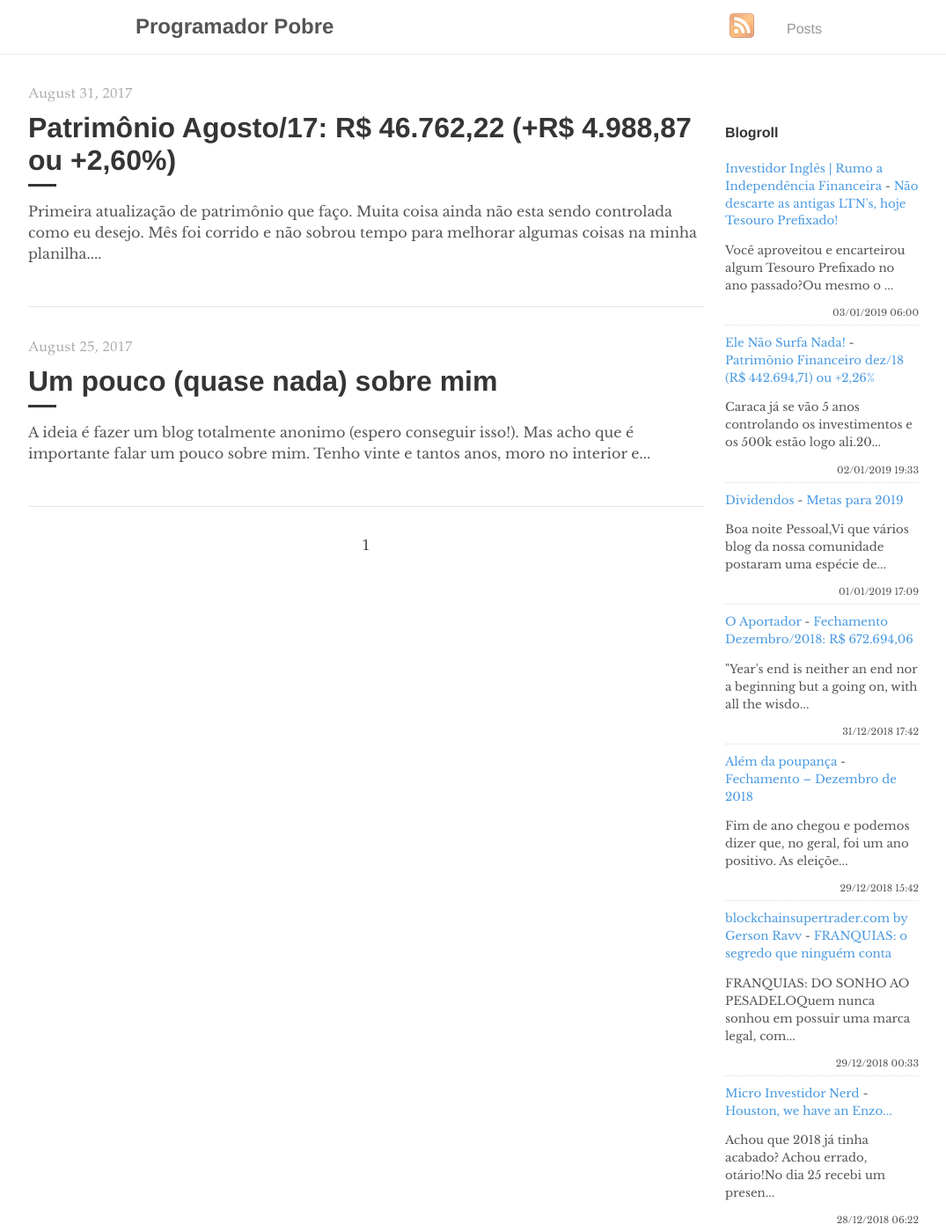
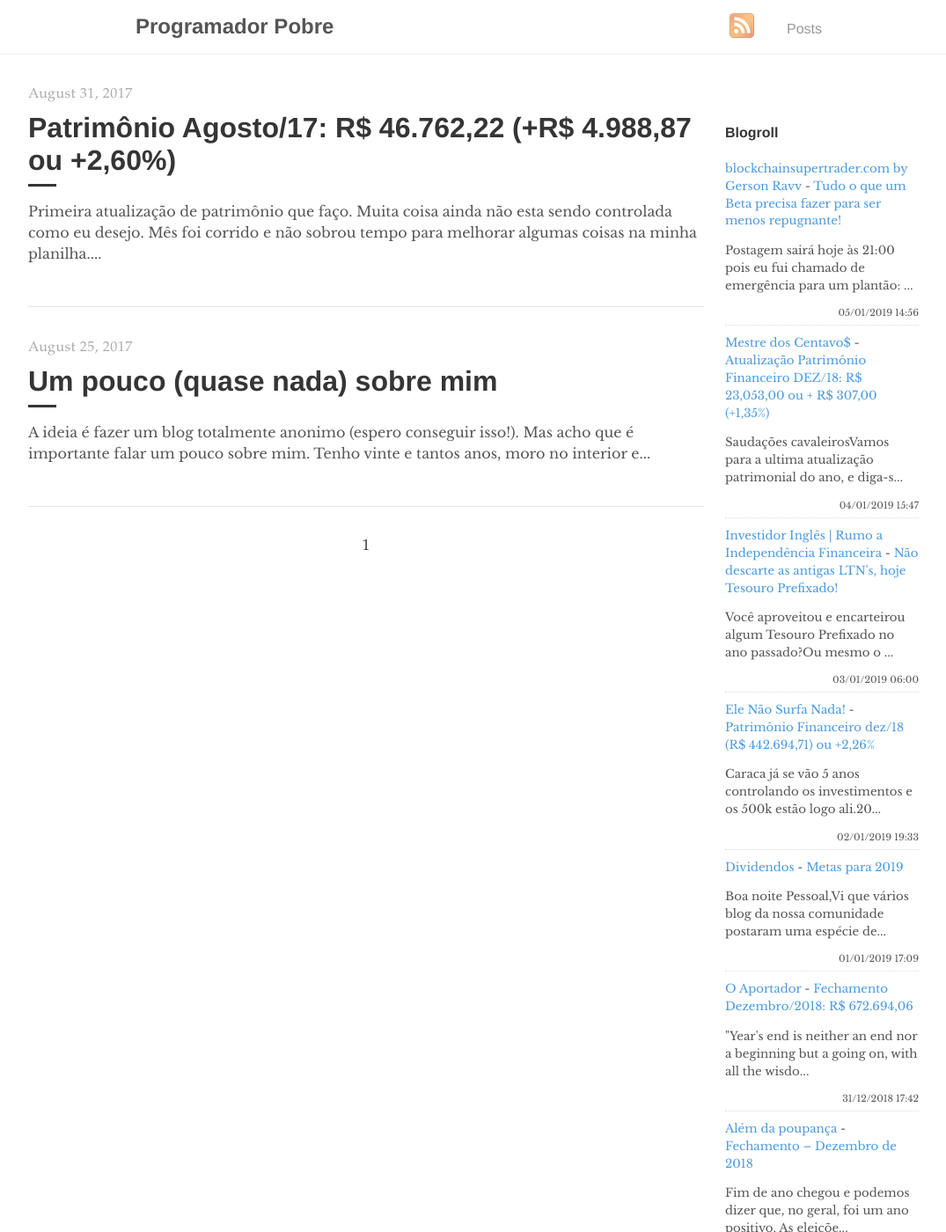
Before and after one commit to programadorpobre/programadorpobre.github.io, a Jekyll site: the page built from index.html, in a window 1280 px wide and 1400 px high. Shown: the whole window at 88% size, without its empty margins (96-1171 px from the left). Built offline with Jekyll 4.4.1, drawn with Linux system fonts in a browser that asks for light colours; the list of posts is cut into pages by our own code; comment, search, counter and statistics services are not loaded; some of the changed text lies outside the part shown.

Commit message:
[ci skip] travis #518

```diff
--- a/_includes/feed-entries.html
+++ b/_includes/feed-entries.html
@@ -1,3 +1,13 @@
+<div class="feed-entry">
+    <a class="feed-entry-site-name" href="http://www.blockchainsupertrader.com/">blockchainsupertrader.com by Gerson Ravv</a> - <a class="feed-entry-title" href="http://www.blockchainsupertrader.com/2019/01/tudo-o-que-um-beta-precisa-fazer-para.html">Tudo o que um Beta precisa fazer para ser menos repugnante!</a>
+    <p class="feed-entry-summary">Postagem sairá hoje às 21:00 pois eu fui chamado de emergência para um plantão: ...</p>
+    <time datetime="2019-01-05T14:56:00.002-02:00">05/01/2019 14:56</time>
+</div>
+<div class="feed-entry">
+    <a class="feed-entry-site-name" href="https://mestredoscentavos.blogspot.com/">Mestre dos Centavo$</a> - <a class="feed-entry-title" href="https://mestredoscentavos.blogspot.com/2019/01/atualizacao-patrimonio-financeiro-dez18.html">Atualização Patrimônio Financeiro DEZ/18: R$ 23,053,00 ou + R$ 307,00 (+1,35%)</a>
+    <p class="feed-entry-summary">Saudações cavaleirosVamos para a ultima atualização patrimonial do ano, e diga-s...</p>
+    <time datetime="2019-01-04T15:47:00.000-08:00">04/01/2019 15:47</time>
+</div>
 <div class="feed-entry">
     <a class="feed-entry-site-name" href="https://www.investidoringles.com/">Investidor Inglês | Rumo a Independência Financeira</a> - <a class="feed-entry-title" href="https://www.investidoringles.com/2019/01/investir-tesouro-prefixado-em-2019.html">Não descarte as antigas LTN's, hoje Tesouro Prefixado!</a>
     <p class="feed-entry-summary">Você aproveitou e encarteirou algum Tesouro Prefixado no ano passado?Ou mesmo o ...</p>
@@ -24,19 +34,9 @@
     <time datetime="2018-12-29T15:42:00.000-02:00">29/12/2018 15:42</time>
 </div>
 <div class="feed-entry">
-    <a class="feed-entry-site-name" href="http://www.blockchainsupertrader.com/">blockchainsupertrader.com by Gerson Ravv</a> - <a class="feed-entry-title" href="http://www.blockchainsupertrader.com/2018/12/franquias-o-segredo-que-ninguem-conta.html">FRANQUIAS: o segredo que ninguém conta</a>
-    <p class="feed-entry-summary">FRANQUIAS: DO SONHO AO PESADELOQuem nunca sonhou em possuir uma marca legal, com...</p>
-    <time datetime="2018-12-29T00:33:00.000-02:00">29/12/2018 00:33</time>
-</div>
-<div class="feed-entry">
     <a class="feed-entry-site-name" href="https://microinvestidornerd.blogspot.com/">Micro Investidor Nerd</a> - <a class="feed-entry-title" href="https://microinvestidornerd.blogspot.com/2018/12/houston-we-have-enzo.html">Houston, we have an Enzo...</a>
     <p class="feed-entry-summary">Achou que 2018 já tinha acabado? Achou errado, otário!No dia 25 recebi um presen...</p>
     <time datetime="2018-12-28T06:22:00.000-08:00">28/12/2018 06:22</time>
-</div>
-<div class="feed-entry">
-    <a class="feed-entry-site-name" href="https://mestredoscentavos.blogspot.com/">Mestre dos Centavo$</a> - <a class="feed-entry-title" href="https://mestredoscentavos.blogspot.com/2018/12/atualizacao-patrimonio-financeiro-nov18.html">Atualização Patrimônio Financeiro NOV/18: R$ 22.745,00 ou - R$ 5.647,00 (-24,83%)</a>
-    <p class="feed-entry-summary">Buenas soldadosVamos lá para mais uma atualização patrimonial.E sim confrades, m...</p>
-    <time datetime="2018-12-07T06:12:00.004-08:00">07/12/2018 06:12</time>
 </div>
 <div class="feed-entry">
     <a class="feed-entry-site-name" href="https://mestredosdividendos.blogspot.com/">Mestre dos Dividendos</a> - <a class="feed-entry-title" href="https://mestredosdividendos.blogspot.com/2018/07/minha-homenagem-ao-vdc.html">Minha homenagem ao VDC.</a>
```
